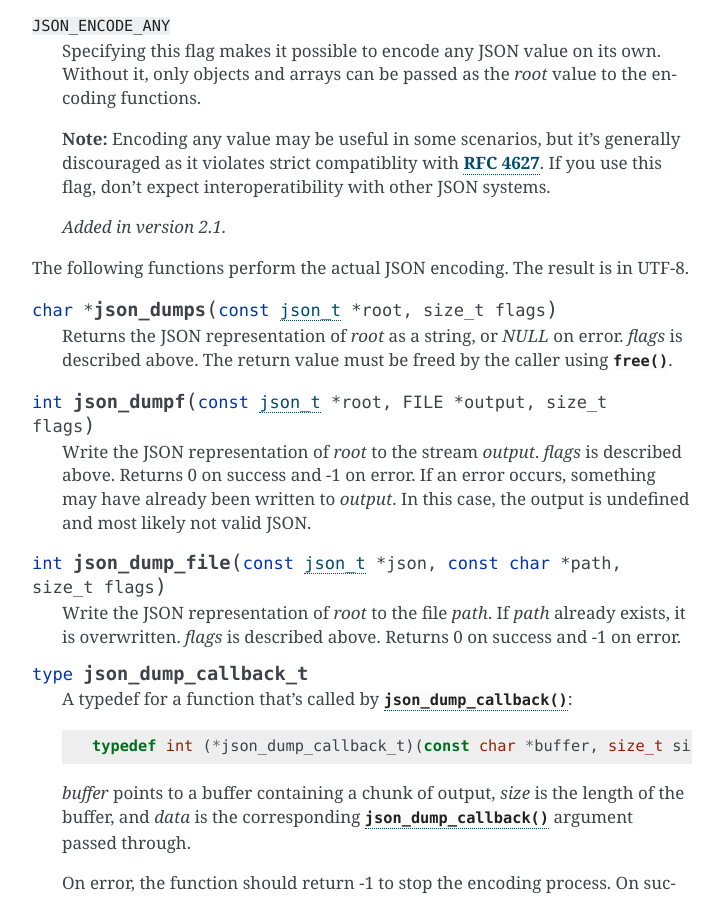
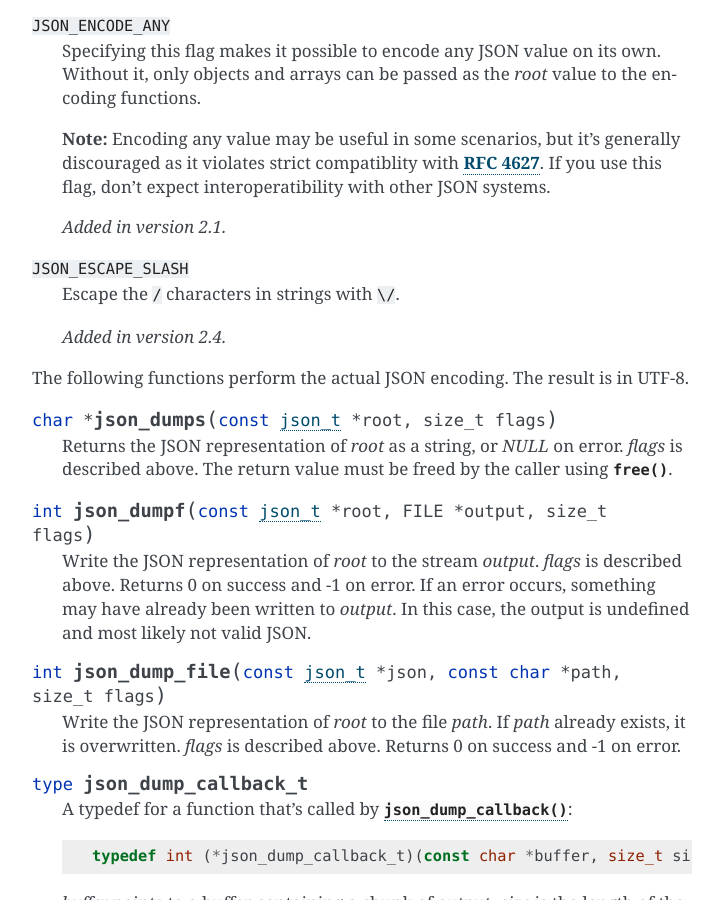
Before and after one commit to akheron/jansson, a Sphinx documentation site: the page built from doc/apiref.rst, in a window 1280 px wide and 900 px high, scrolled down 15533 px. Shown: the whole window, without its empty margins (388-1111 px from the left). Built offline with Sphinx 7.4.7, drawn with Linux system fonts in a browser that asks for light colours.

Commit message:
Document the JSON_ESCAPE_SLASH encoding flag

```diff
--- a/doc/apiref.rst
+++ b/doc/apiref.rst
@@ -798,6 +798,11 @@ can be ORed together to obtain *flags*.
 
    .. versionadded:: 2.1
 
+``JSON_ESCAPE_SLASH``
+   Escape the ``/`` characters in strings with ``\/``.
+
+   .. versionadded:: 2.4
+
 The following functions perform the actual JSON encoding. The result
 is in UTF-8.
 
```
